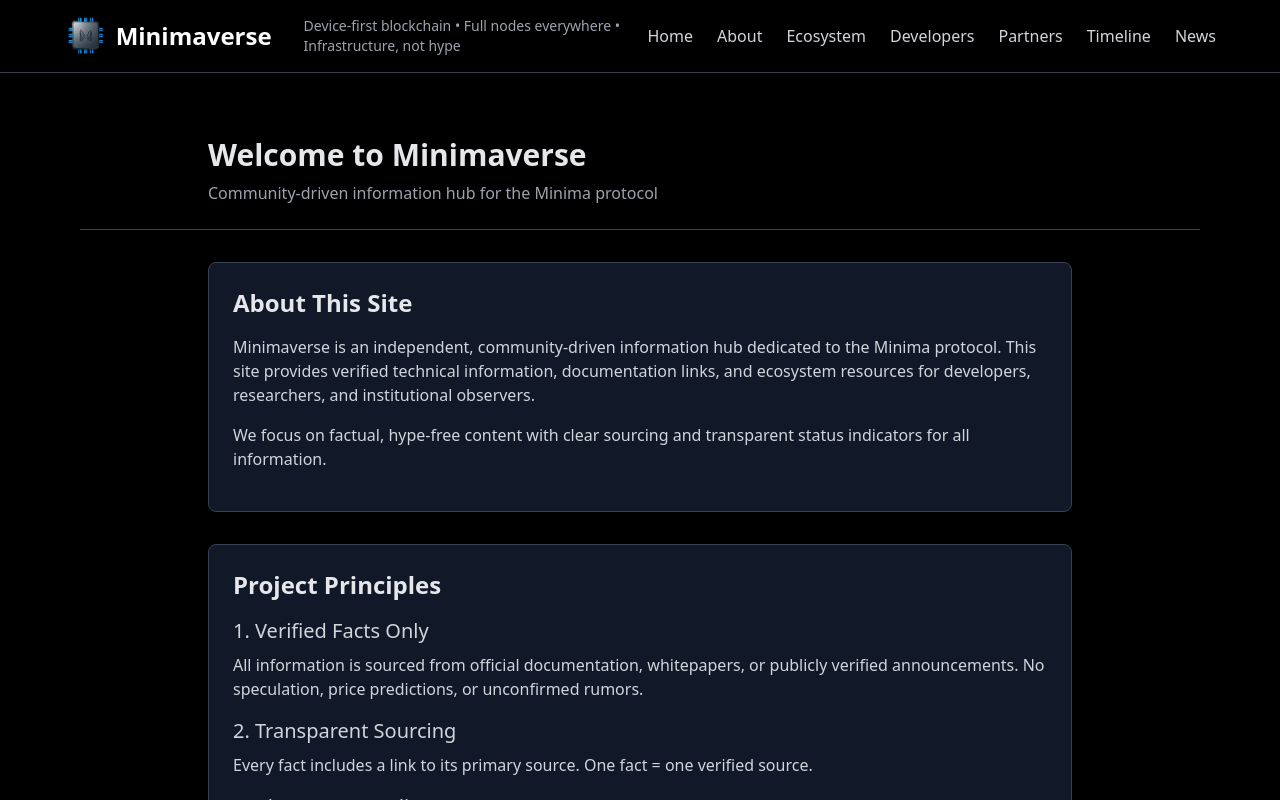
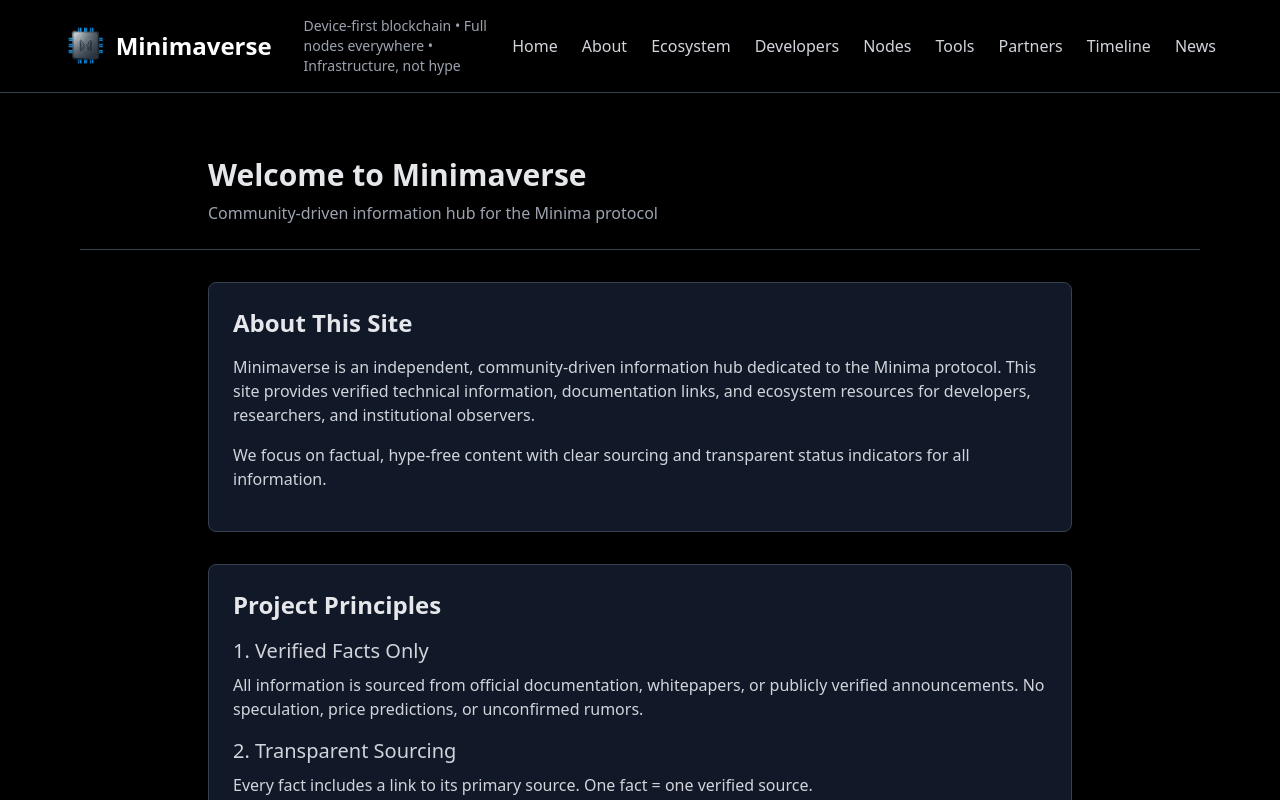
Before and after one commit to KuA1bo/minimaverse-site, a Next.js app: page / in a window 1280 px wide. Shown: the top 800 px of the page. Built offline with nearby package versions, Linux system fonts and the light colour scheme.

Commit message:
feat(layout): add Nodes and Tools links to header navigation

```diff
--- a/src/app/layout.tsx
+++ b/src/app/layout.tsx
@@ -1,4 +1,3 @@
-// src/app/layout.tsx
 import './globals.css';
 
 export default function RootLayout({
@@ -36,6 +35,8 @@ export default function RootLayout({
               <a href="/about" className="font-medium text-gray-300 hover:text-white">About</a>
               <a href="/ecosystem" className="font-medium text-gray-300 hover:text-white">Ecosystem</a>
               <a href="/developers" className="font-medium text-gray-300 hover:text-white">Developers</a>
+              <a href="/nodes" className="font-medium text-gray-300 hover:text-white">Nodes</a>
+              <a href="/tools" className="font-medium text-gray-300 hover:text-white">Tools</a>
               <a href="/partners" className="font-medium text-gray-300 hover:text-white">Partners</a>
               <a href="/timeline" className="font-medium text-gray-300 hover:text-white">Timeline</a>
               <a href="/news" className="font-medium text-gray-300 hover:text-white">News</a>
```
